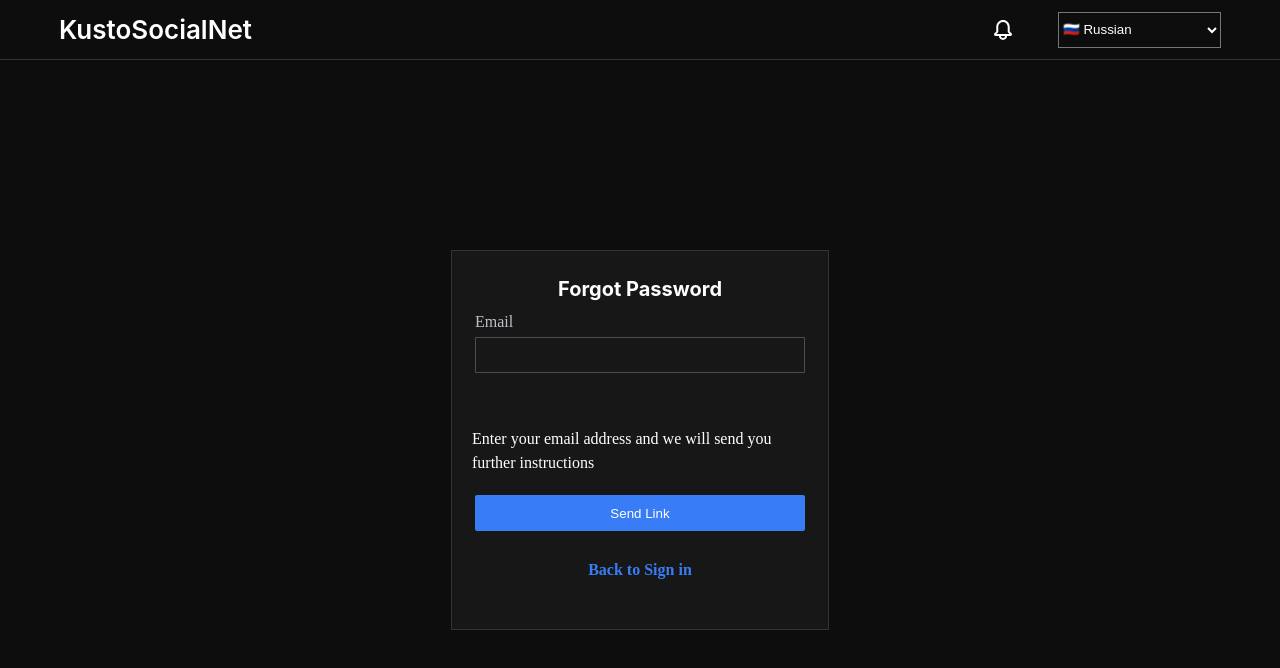
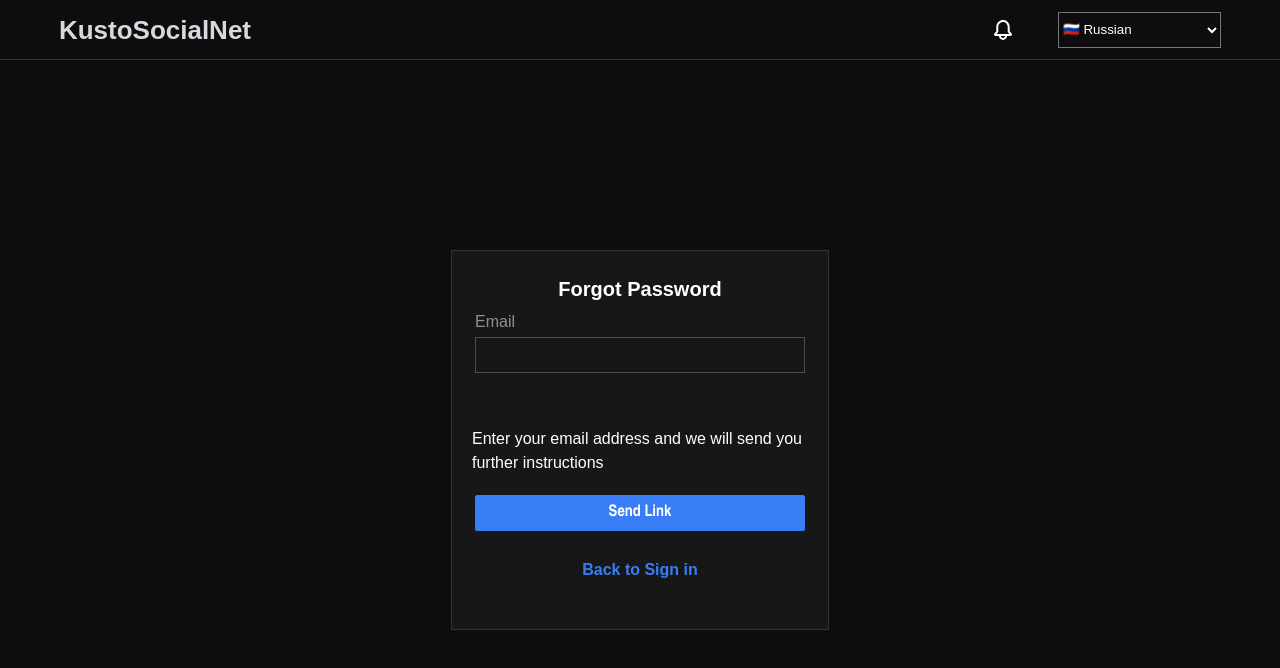
Before and after one commit to polyakog/kustogram, a Next.js app: page /recovery in a window 1280 px wide. Shown: the top 668 px of the page. Built offline with nearby package versions, Linux system fonts and the light colour scheme.

Commit message:
refac: change styles: colors, fonts etc

```diff
--- a/components/Button/Button.tsx
+++ b/components/Button/Button.tsx
@@ -51,6 +51,12 @@ const StyledButton = styled.button.attrs(props => ({
 
     border: none;
     border-radius: 2px;
+
+    font-family: 'Arial Narrow';
+    font-weight: 600;
+    line-height: 24px;
+    font-size: 16px;
+
 
     &.primary {
       background: ${baseTheme.colors.accent[500]};
@@ -135,4 +141,5 @@ const StyledButton = styled.button.attrs(props => ({
 
     @media (max-width: 390px) {
       width: ${props => props.width ? props.width : '80vw'};
+    }
   `
--- a/components/Header/Header.tsx
+++ b/components/Header/Header.tsx
@@ -1,15 +1,23 @@
-import {baseTheme} from "../../styles/styledComponents/theme";
-import {SelectLanguage} from "./SelectedLanguage/SelectLanguage";
+import { baseTheme } from "../../styles/styledComponents/theme";
+import { SelectLanguage } from "./SelectedLanguage/SelectLanguage";
 import styled from "styled-components";
 import Image from "next/image";
 import bell from '../../public/icons/initialBell.svg'
+import { StyledSignIn } from "styles/styledComponents/auth/FormikAuth.styled";
+import { useRouter } from "next/router";
 
 const Header = () => {
+  const router = useRouter();
+
+  const handleClick = () => {
+    router.push('/');
+  };
+
   return (
     <StyledHeader>
-      <LogoStyle>KustoSocialNet</LogoStyle>
-      <Image width={24} height={24} src={bell} alt={'bell'}/>
-      <SelectLanguage/>
+      <LogoStyle onClick={handleClick} >KustoSocialNet</LogoStyle>
+      <Image width={24} height={24} src={bell} alt={'bell'} />
+      <SelectLanguage />
     </StyledHeader>
   );
 };
@@ -32,11 +40,12 @@ const StyledHeader = styled.header
 const LogoStyle = styled.div
   `
     flex:1 0 auto;
+    cursor:pointer;
 
     font-size: 26px;
-    font-family: Inter;
+    font-family: Arial;
     font-weight: 600;
     line-height: 36px;
 
-    color: ${baseTheme.colors.light[100]};
+    color: ${baseTheme.colors.light[700]};
   `
--- a/components/Wrappers/Auth/WrapperContainerAuth.tsx
+++ b/components/Wrappers/Auth/WrapperContainerAuth.tsx
@@ -40,7 +40,7 @@ export const StaledTitle = styled.h1
     margin: 0;
 
     font-size: 20px;
-    font-family: Inter;
+    font-family: Arial;
     font-weight: 700;
     line-height: 36px;
 
--- a/pages/login/index.tsx
+++ b/pages/login/index.tsx
@@ -116,6 +116,7 @@ const StyledForgotLink = styled(Link)
     color: ${baseTheme.colors.light[900]};
     font-weight: 400;
     font-size: 14px;
+    font-family: Arial;
     line-height: 24px;
   `
 export const StyledLinkBlock = styled.div
--- a/pages/registration/success/index.tsx
+++ b/pages/registration/success/index.tsx
@@ -49,8 +49,6 @@ export const StyledContainerButton = styled.div
 const StyledImage = styled.div
   `
   margin-top: 72px;
-  display: flex;
-  align-items: center;
   `
 
 SuccessRegistration.getLayout = getLayout
--- a/styles/styledComponents/auth/FormikAuth.styled.ts
+++ b/styles/styledComponents/auth/FormikAuth.styled.ts
@@ -1,8 +1,8 @@
 import styled from "styled-components";
-import {baseTheme} from "../theme";
+import { baseTheme } from "../theme";
 import Link from "next/link";
 import Image from "next/image"
-import {Form} from "formik";
+import { Form } from "formik";
 
 export const StyledContainerAuth = styled.div
   `
@@ -32,6 +32,7 @@ export const StyledAuthForm = styled(Form)
       flex-shrink: 0;
 
       font-size: 16px;
+      font-family: Arial;
     }
 
     #pass {
@@ -65,6 +66,9 @@ export const StyledText = styled.p
   `
     color: ${baseTheme.colors.light[100]};
     line-height: 24px;
+    font-family: Arial;
+    font-size: 16px;
+
   `
 
 export const StyledSignIn = styled(Link)
@@ -72,5 +76,22 @@ export const StyledSignIn = styled(Link)
     text-decoration: none;
     color: ${baseTheme.colors.accent[500]};
     font-weight: 600;
+    font-family: Arial;
+    font-size: 16px;
     margin:10px;
   `
+export const StyledCenteredText = styled(StyledText)
+  `
+text-align: center;
+font-style: normal;
+font-weight: 400;
+  `
+
+export const StyledTextWrapper = styled(StyledSignInWrapper)
+  `
+  margin-top: 20px;
+  max-width: 294px;
+  width: 100%;
+
+  flex-shrink: 0;
+  `
--- a/styles/styledComponents/theme.ts
+++ b/styles/styledComponents/theme.ts
@@ -40,8 +40,8 @@ export const baseTheme = {
       300: "#F7FBFF",
       500: "#EDF3FA",
       700: "#D5DAE0",
-      900: "#BDC1C7",
-      950: "#8D9094",
+      900: "#8D9094",
+      950: "#BDC1C7",
     },
   },
 };
```
Also changed, not shown: components/VectorImage.tsx (+14 -1 lines).
